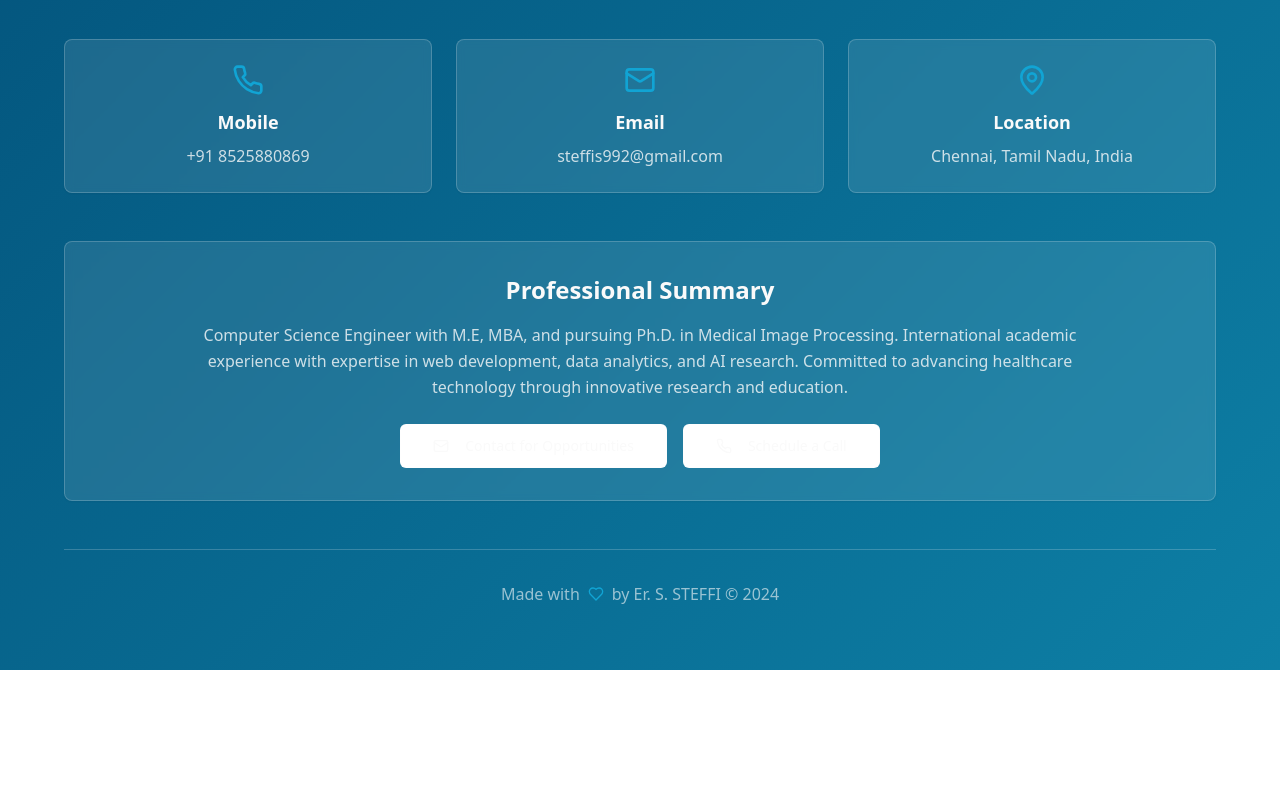
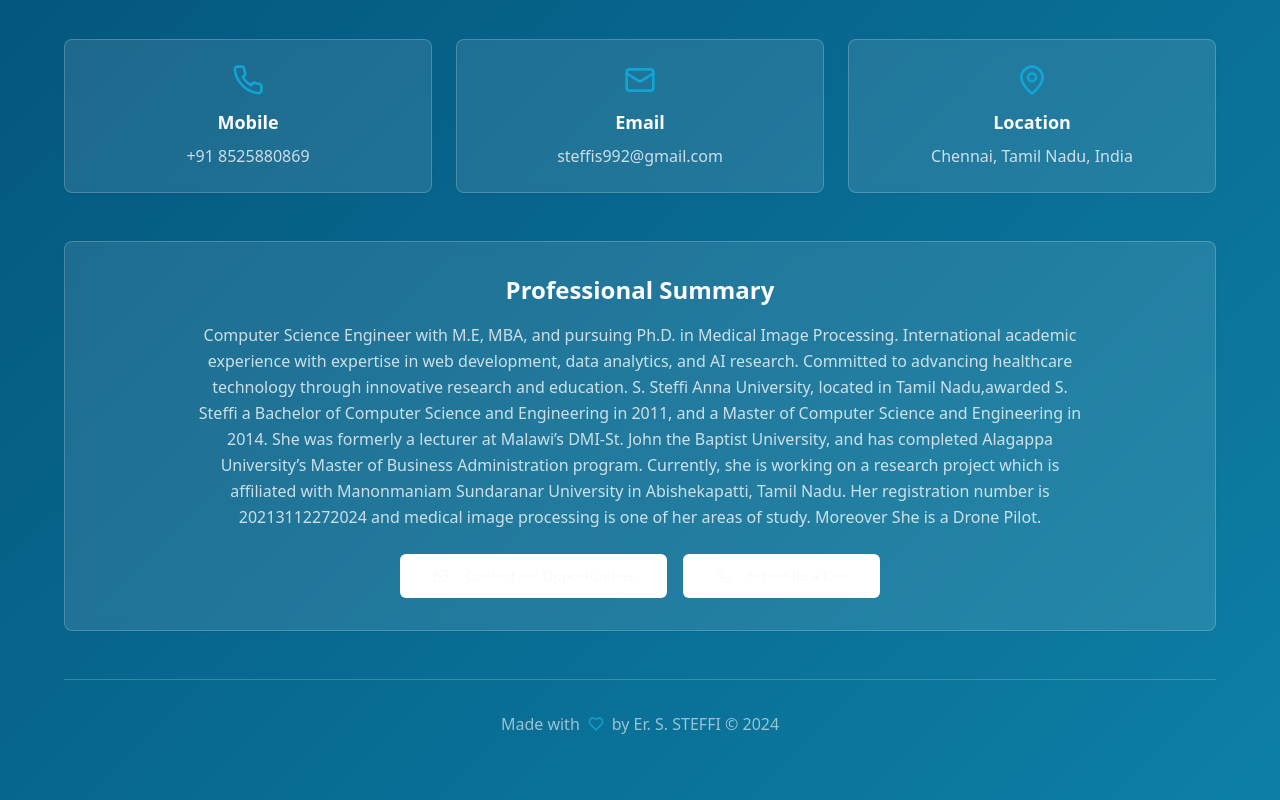
Before and after one commit to steffis-commits/steffi-tech-showcase, a React (Vite) app: page / in a window 1280 px wide. Shown: the part 8031-8831 px from the top of the page. Before the commit the page ends 8701 px from the top, so only its background shows below. Built offline with nearby package versions, Linux system fonts and the light colour scheme.

Commit message:
Update Footer.tsx

```diff
--- a/src/components/Footer.tsx
+++ b/src/components/Footer.tsx
@@ -62,7 +62,13 @@ const Footer = () => {
           <p className="text-primary-foreground/80 leading-relaxed mb-6 max-w-4xl mx-auto">
             Computer Science Engineer with M.E, MBA, and pursuing Ph.D. in Medical Image Processing.
             International academic experience with expertise in web development, data analytics, and AI research.
-            Committed to advancing healthcare technology through innovative research and education.
+            Committed to advancing healthcare technology through innovative research and education. S. Steffi Anna University,
+            located in Tamil Nadu,awarded S. Steffi a Bachelor of Computer Science and Engineering in 2011, and a Master of
+            Computer Science and Engineering in 2014. She was formerly a lecturer at Malawi’s DMI-St. John the Baptist
+            University, and has completed Alagappa University’s Master of Business Administration program. Currently, she is
+            working on a research project which is affiliated with Manonmaniam Sundaranar University in Abishekapatti,
+            Tamil Nadu. Her registration number is 20213112272024 and medical image processing is one of her areas of study.
+            Moreover She is a Drone Pilot.
           </p>
 
           <div className="flex flex-col sm:flex-row gap-4 justify-center">
```
